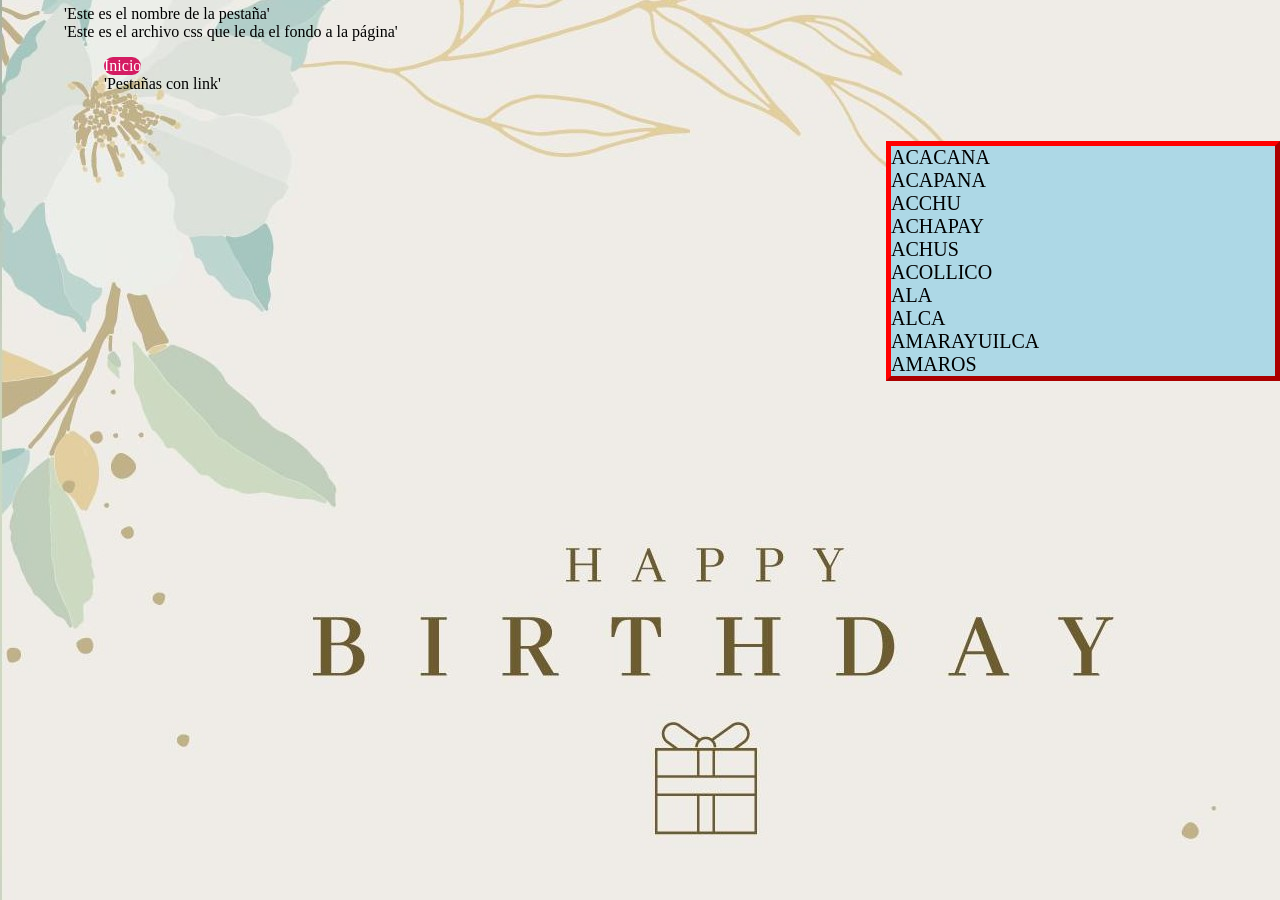
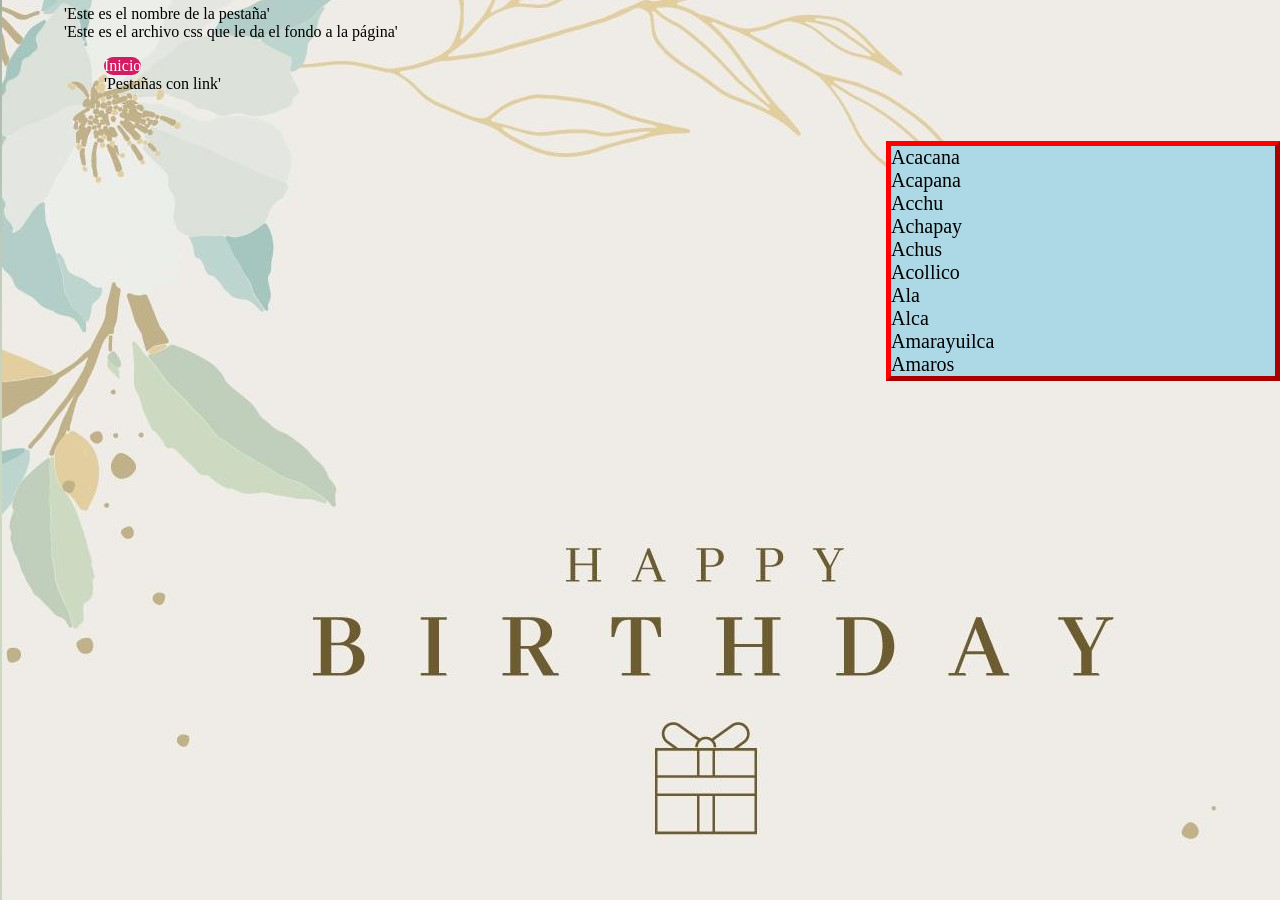
Before and after one commit to glosascroniquenses/Pruebas, a Jekyll site: the page built from _autores/cronista01.html, in a window 1280 px wide. Built offline with Jekyll 4.4.1, drawn with Linux system fonts in a browser that asks for light colours.

Commit message:
Update autore.html

```diff
--- a/_layouts/autore.html
+++ b/_layouts/autore.html
@@ -14,7 +14,7 @@ layout: default
 
 
       {% for word in unique_word_array %}
-      {{ word | upcase }}
+      {{ word }}
 	    </br>
 	 {% endfor %}
 
```
